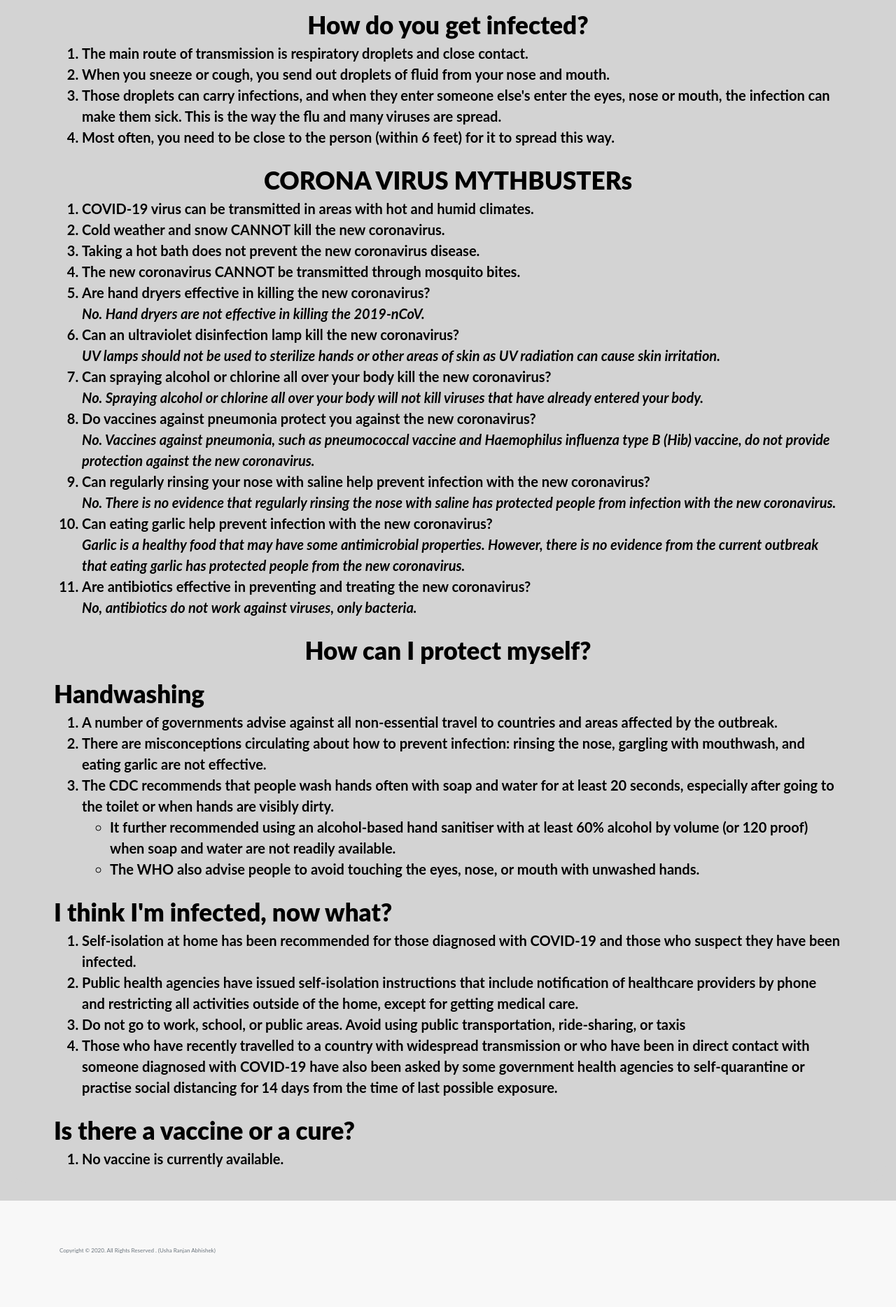
After one commit to Aranjan21/coronaLiveCount, a Flask app: page /wiki in a window 1280 px wide. The commit adds this page. Shown: the part 1092-2960 px from the top of the page at 70% size. Run offline with Flask 2, Linux system fonts and the light colour scheme; some libraries are stand-ins or nearby versions.

Commit message:
adding html

```diff
--- a/app/routes.py
+++ b/app/routes.py
@@ -15,13 +15,14 @@ def corona():
 
     total_confirmed_cases = soup.find_all("p")[3].text
     total_death = soup.find_all("p")[5].text
+    total_recovered = soup.find_all("p")[7].text
     #Parse data that are stored between <tr> ..</tr> of HTML
     tables = soup.find('table', id='sortable_table_global')
     headings = tables.findAll('thead')
     head = [heading.text.strip() for heading in headings]
     if (head[:5] == ['Name', 'Confirmed', 'Changes', 'percentChange','Deceased']):
         pass
-    for table_row in tables.findAll('tr')[2:20]:
+    for table_row in tables.findAll('tr')[2:30]:
         table_data = table_row.find_all('td')
         if not table_data:
             continue
@@ -31,4 +32,11 @@ def corona():
         confirmed.append(confirm.strip())
         death.append(deceased)
 
-    return render_template('index.html',total_confirmed_cases=total_confirmed_cases, total_death=total_death,country=country,death=death,confirmed=confirmed)
+    return render_template('index.html',total_confirmed_cases=total_confirmed_cases, total_death=total_death,total_recovered=total_recovered,country=country,death=death,confirmed=confirmed)
+
+@app.route('/wiki')
+def wiki():
+    """
+    Render the corona facts  template on the /CoronaFacts route
+    """
+    return render_template('corona_facts.html')
--- a/app/static/css/style.css
+++ b/app/static/css/style.css
@@ -67,13 +67,13 @@ p.copyright {
 }
 
 .intro-header {
-    padding-top: 50px;
-    padding-bottom: 50px;
-    text-align: center;
-    color: #f8f8f8;
+    padding-top: 20px;
+    padding-bottom: 20px;
+    text-align: left;
+    color:black;
     background: url(../img/intro-bg.jpg) no-repeat center center;
     background-size: cover;
-    height: 100%;
+    height: 10%;
 }
 
 .intro-message {
--- a/app/templates/base.html
+++ b/app/templates/base.html
@@ -2,13 +2,14 @@
 
 <!DOCTYPE html>
 <html lang="en">
-<head>
+<head style="background-color:rgb(211, 211, 211);">
     <title>{{ title }} | WORLD CORONA DASHBOARD</title>
     <link href="https://maxcdn.bootstrapcdn.com/bootstrap/3.3.7/css/bootstrap.min.css" rel="stylesheet">
     <link href="{{ url_for('static', filename='css/style.css') }}" rel="stylesheet">
-    <link rel="shortcut icon" href="{{ url_for('static', filename='img/favicon.ico') }}">
+    <link rel="shortcut icon" href="{{ url_for('static', filename='img/intro-bg') }}">
 </head>
-<body>
+
+<body style="background-color:lightgrey;">
     <nav class="navbar navbar-default navbar-fixed-top topnav" role="navigation">
         <div class="container topnav">
           <div class="navbar-header">
@@ -18,9 +19,11 @@
                   <span class="icon-bar"></span>
                   <span class="icon-bar"></span>
               </button>
+              <a class="navbar-brand topnav" href="{{ url_for('corona') }}">Live Corona Status</a>
           </div>
           <div class="collapse navbar-collapse" id="bs-example-navbar-collapse-1">
               <ul class="nav navbar-nav navbar-right">
+                <li><a href="{{ url_for('wiki') }}">COVID_FACTS </a></li>
               </ul>
           </div>
         </div>
@@ -36,7 +39,7 @@
                 <div class="col-lg-12">
                     <ul class="list-inline">
                     </ul>
-                    <p class="copyright text-muted small">Copyright © 2020. All Rights Reserved</p>
+                    <p class="copyright text-muted small">Copyright © 2020. All Rights Reserved .  (Usha Ranjan Abhishek)</p>
                 </div>
             </div>
         </div>
--- /dev/null
+++ b/app/templates/corona_facts.html
@@ -0,0 +1,269 @@
+{% extends "base.html" %}
+
+{% block title %}CORONA FACTS{% endblock %}
+{% block body %}
+
+
+<!DOCTYPE html>
+<html lang="en">
+
+<head>
+  <!-- Global site tag (gtag.js) - Google Analytics -->
+  <script async src="https://www.googletagmanager.com/gtag/js?id=UA-54176113-3"></script>
+
+  <script>
+    window.dataLayer = window.dataLayer || [];
+
+    function gtag() {
+      dataLayer.push(arguments);
+    }
+    gtag('js', new Date());
+
+    gtag('config', 'UA-54176113-3');
+  </script>
+
+  <title>Coronavirus Dashboard</title>
+
+  <meta charset="UTF-8">
+  <meta name="viewport" content="width=device-width, initial-scale=1.0">
+  <meta http-equiv="X-UA-Compatible" content="ie=edge">
+
+  <meta name="description" content="Live coronavirus dashboard tracker. See data, maps, social media trends, and learn about prevention measures." />
+  <meta name="keywords" content="coronavirus, covid-19, tracker, dashboard, preperation, prevention, trends, statistics, data" />
+
+  <meta property="og:type" content="website">
+  <meta property="og:url" content="https://ncov2019.live/">
+  <meta property="og:title" content="Coronavirus Dashboard">
+  <meta property="og:description" content="Live coronavirus dashboard tracker. See data, maps, social media trends, and learn about prevention measures.">
+  <meta property="og:image" content="https://ncov2019.live/images/thumbnailcorona.jpg">
+
+  <meta name="twitter:title" content="ncov2019.live - Coronavirus Tracker">
+  <meta name="twitter:description" content="Live coronavirus dashboard. See data, maps, social media trends, and learn about prevention measures.">
+  <meta name="twitter:image" content="https://ncov2019.live/images/thumbnailcorona.jpg">
+  <meta name="twitter:creator" content="@jensechu">
+  <meta name="twitter:card" content="summary_large_image"/>
+
+  <link rel="apple-touch-icon" sizes="180x180" href="/images/apple-touch-icon.png">
+  <link rel="icon" type="image/png" sizes="32x32" href="/images/favicon-32x32.png">
+  <link rel="icon" type="image/png" sizes="16x16" href="/images/favicon-16x16.png">
+  <link rel="manifest" href="/images/site.webmanifest">
+
+  <link rel="stylesheet" type="text/css" href="https://cdn.datatables.net/1.10.20/css/jquery.dataTables.css">
+  <link rel="stylesheet" href="https://stackpath.bootstrapcdn.com/bootstrap/4.4.1/css/bootstrap.min.css" integrity="sha384-Vkoo8x4CGsO3+Hhxv8T/Q5PaXtkKtu6ug5TOeNV6gBiFeWPGFN9MuhOf23Q9Ifjh" crossorigin="anonymous">
+  <link href="/css/style.css?bustIt=yeehaw" rel="stylesheet" type="text/css">
+
+  <script data-ad-client="ca-pub-1484902735551729" async src="https://pagead2.googlesyndication.com/pagead/js/adsbygoogle.js"></script>
+
+  <style>
+    body {
+      background-color: black(132, 133, 130);
+    }
+
+    .row {
+      margin-bottom: 25px;
+    }
+  </style>
+
+</head>
+
+<body>
+    <nav class="navbar navbar-expand-lg navbar-dark">
+  <a class="navbar-brand" href="/data">
+    <span style="padding-bottom: 4px;">
+      <svg style="width: 25px;" aria-hidden="true" focusable="false" data-prefix="fas" data-icon="globe" class="svg-inline--fa fa-globe fa-w-16" role="img" xmlns="http://www.w3.org/2000/svg" viewBox="0 0 496 512">
+
+      </svg>
+    </span>
+     Usha Ranjan Abhishek
+  </a>
+
+  <div class="collapse navbar-collapse" id="navbarSupportedContent">
+    <ul class="navbar-nav mr-auto">
+      <li class="nav-item active">
+      </li>
+    </ul>
+  </div>
+</nav>
+    <div class="container-fluid">
+        <div class="col" style="background-color: lightgrey ; width: inherit; border-radius: 25px;">
+            <h1
+                style="color: black; font-size: 45px; text-align: center; padding-top: 15px; font-weight: bolder; margin-bottom: 25px;">
+                <svg style="width: 50px;" xmlns="http://www.w3.org/2000/svg" viewBox="0 0 640 512">
+                    <path fill="white"
+                        d="M128 128a128 128 0 1 0 128 128 128 128 0 0 0-128-128zm64 144a5.33 5.33 0 0 1-5.33 5.33h-37.34v37.34A5.33 5.33 0 0 1 144 320h-32a5.33 5.33 0 0 1-5.33-5.33v-37.34H69.33A5.33 5.33 0 0 1 64 272v-32a5.33 5.33 0 0 1 5.33-5.33h37.34v-37.34A5.33 5.33 0 0 1 112 192h32a5.33 5.33 0 0 1 5.33 5.33v37.34h37.34A5.33 5.33 0 0 1 192 240zM64 480a32 32 0 0 0 32 32h64a32 32 0 0 0 32-32v-64H64zM192 32a32 32 0 0 0-32-32H96a32 32 0 0 0-32 32v64h128zm447.11 411.25L525.51 19.06C522.2 6.7 509.61-3.18 494.15 1L478.7 5.1q-9.27 2.49-16.06 14.24c-14 6.94-52.3 17.21-68 18.22q-11.76-6.8-21-4.3l-15.49 4.14c-2.42.65-4.2 2-6.15 3.08V32a32 32 0 0 0-32-32h-64a32 32 0 0 0-32 32v64h128l101.66 396.94C457 505.3 469.56 515.18 485 511l15.45-4.14q9.27-2.49 16.06-14.24c13.91-6.88 52.18-17.2 68-18.22q11.76 6.8 21 4.3l15.49-4.1c15.47-4.14 21.43-18.99 18.11-31.35zm-134.4-7.06L412.64 92.37l61.82-16.56 92.07 343.82zM224 128.81c38.62 29.24 64 75.12 64 127.19s-25.38 98-64 127.19v.81h128V128H224zM224 480a32 32 0 0 0 32 32h64a32 32 0 0 0 32-32v-64H224z" />
+                </svg> COVID-19 INFORMATION
+            </h1>
+            <div class="row">
+                <div class="col-lg-11 col-sm-12 container--wrap center">
+                    <h2
+                        style="color: black; font-size: 35px; text-align: center; padding-top: 15px; font-weight: bolder;">
+                        <svg style="width: 25px; padding-bottom: 6px" aria-hidden="true" focusable="false"
+                            data-prefix="fas" data-icon="question-circle"
+                            class="svg-inline--fa fa-question-circle fa-w-16" role="img"
+                            xmlns="http://www.w3.org/2000/svg" viewBox="0 0 512 512">
+                            <path fill="currentColor"
+                                d="M504 256c0 136.997-111.043 248-248 248S8 392.997 8 256C8 119.083 119.043 8 256 8s248 111.083 248 248zM262.655 90c-54.497 0-89.255 22.957-116.549 63.758-3.536 5.286-2.353 12.415 2.715 16.258l34.699 26.31c5.205 3.947 12.621 3.008 16.665-2.122 17.864-22.658 30.113-35.797 57.303-35.797 20.429 0 45.698 13.148 45.698 32.958 0 14.976-12.363 22.667-32.534 33.976C247.128 238.528 216 254.941 216 296v4c0 6.627 5.373 12 12 12h56c6.627 0 12-5.373 12-12v-1.333c0-28.462 83.186-29.647 83.186-106.667 0-58.002-60.165-102-116.531-102zM256 338c-25.365 0-46 20.635-46 46 0 25.364 20.635 46 46 46s46-20.636 46-46c0-25.365-20.635-46-46-46z">
+                            </path>
+                        </svg> What is the Coronavirus?</h2>
+                    <ol style="color: black; font-size: 20px;">
+                        <li>
+                             Novel Coronavirus is a virus (more specifically, a coronavirus)
+                            identified as the cause of an outbreak of respiratory illness first detected in Wuhan,
+                            China.
+                        </li>
+                        <li>
+                            Early on, many of the patients in the outbreak in Wuhan, China reportedly had some link
+                            to a large seafood and animal market, suggesting animal-to-person spread.
+                        </li>
+                        <li>
+                            However, a growing number of patients reportedly have not had exposure to animal
+                            markets, indicating person-to-person spread is occurring.
+                        </li>
+                        <li>
+                            The name coronavirus is derived from the Latin corona, meaning "crown" or "halo", which
+                            refers to the characteristic appearance reminiscent of a crown.
+                        </li>
+                    </ol>
+                    <h2
+                        style="color: black; font-size: 35px; text-align: center; padding-top: 15px; font-weight: bolder;">
+                        What does it look like?</h2>
+                    <p style="text-align: center; color: black;">These images are colorized and from electron
+                        microscropes</p>
+                    <div style="text-align: center;">
+                        <img width="500px;"
+                            src="https://cnet1.cbsistatic.com/img/uczm50w1XdnHgoE962ade2rOB5w=/940x0/2020/01/21/144e65f7-60cd-4dc7-ab7c-d93fb75ad624/gettyimages-1134490146.jpg"
+                            alt="Coronavirus under a microscope">
+                    </div>
+                    <h2
+                        style="color: black; font-size: 35px; text-align: center; padding-top: 15px; font-weight: bolder;">
+                        How do you get infected?</h2>
+                    <ol style="color: black; font-size: 20px;">
+                        <li>
+                            The main route of transmission is respiratory droplets and close contact.
+                        </li>
+                        <li>
+                            When you sneeze or cough, you send out droplets of fluid from your nose and mouth.
+                        </li>
+                        <li>
+                            Those droplets can carry infections, and when they enter someone else's enter the eyes, nose
+                            or mouth, the infection can make them sick. This is the way the flu and many viruses are
+                            spread.
+                        </li>
+                        <li>
+                            Most often, you need to be close to the person (within 6 feet) for it to spread this way.
+                        </li>
+                    </ol>
+
+                    <h2
+                        style="color: black; font-size: 35px; text-align: center; padding-top: 15px; font-weight: bolder;">
+                        CORONA VIRUS MYTHBUSTERs</h2>
+                    <ol style="color: black; font-size: 20px;">
+                        <li>
+                            COVID-19 virus can be transmitted in areas with hot and humid climates.
+                        </li>
+                        <li>
+                            Cold weather and snow CANNOT kill the new coronavirus.
+                        </li>
+                        <li>
+                            Taking a hot bath does not prevent the new coronavirus disease.
+                        </li>
+                        <li>
+                            The new coronavirus CANNOT be transmitted through mosquito bites.
+                        </li>
+                        <li>
+                            Are hand dryers effective in killing the new coronavirus?
+                            <br><i>No. Hand dryers are not effective in killing the 2019-nCoV.</i>
+                        </li>
+                        <li>
+                            Can an ultraviolet disinfection lamp kill the new coronavirus?
+                            <br><i>UV lamps should not be used to sterilize hands or other areas of skin as UV radiation can cause skin irritation.</i>
+                        </li>
+                        <li>
+                            Can spraying alcohol or chlorine all over your body kill the new coronavirus?
+                            <br><i>No. Spraying alcohol or chlorine all over your body will not kill viruses that have already entered your body.</i>
+                        </li>
+                        <li>
+                            Do vaccines against pneumonia protect you against the new coronavirus?
+                            <br> <i>No. Vaccines against pneumonia, such as pneumococcal vaccine and Haemophilus influenza type B (Hib) vaccine, do not provide protection against the new coronavirus.</i>
+                        </li>
+                        <li>
+                            Can regularly rinsing your nose with saline help prevent infection with the new coronavirus?
+                            <br> <i>No. There is no evidence that regularly rinsing the nose with saline has protected people from infection with the new coronavirus.</i>
+                        </li>
+                        <li>
+                            Can eating garlic help prevent infection with the new coronavirus?
+                            <br> <i>Garlic is a healthy food that may have some antimicrobial properties. However, there is no evidence from the current outbreak that eating garlic has protected people from the new coronavirus.</i>
+                        </li>
+                        <li>
+                            Are antibiotics effective in preventing and treating the new coronavirus?
+                            <br> <i>No, antibiotics do not work against viruses, only bacteria.</i>
+                        </li>
+                    </ol>
+
+                    <h2
+                        style="color: black; font-size: 35px; text-align: center; padding-top: 15px; font-weight: bolder;">
+                        How can I protect myself?</h2>
+                    <h2
+                        style="color: black; font-size: 35px; text-align: left; padding-top: 15px; font-weight: bolder;">
+                        Handwashing</h2>
+                    <ol style="color: black; font-size: 20px;">
+                        <li>
+                            A number of governments advise against all non-essential travel to countries and areas
+                            affected by the outbreak.
+                        </li>
+                        <li>
+                            There are misconceptions circulating about how to prevent infection: rinsing the nose,
+                            gargling with mouthwash, and eating garlic are not effective. </li>
+                        <li>
+                            The CDC recommends that people wash hands often with soap and water for at least 20 seconds,
+                            especially after going to the toilet or when hands are visibly dirty. </li>
+                        <ul>
+                            <li>
+                                It further recommended using an alcohol-based hand sanitiser with at least 60% alcohol
+                                by volume (or 120 proof) when soap and water are not readily available.
+                            </li>
+                            <li>
+                                The WHO also advise people to avoid touching the eyes, nose, or mouth with unwashed
+                                hands.
+                            </li>
+                        </ul>
+
+                    </ol>
+
+                    <h2 style="color: black; font-size: 35px; text-align: left; padding-top: 15px; font-weight: bolder;">
+                        I think I'm infected, now what?</h2>
+                    <ol style="color: black; font-size: 20px;">
+                        <li>
+                            Self-isolation at home has been recommended for those diagnosed with COVID-19 and those who
+                            suspect they have been infected.
+                        </li>
+                        <li>
+                            Public health agencies have issued self-isolation instructions that include notification of
+                            healthcare providers by phone and restricting all activities outside of the home, except for
+                            getting medical care.
+                        </li>
+                        <li>
+                            Do not go to work, school, or public areas. Avoid using public transportation, ride-sharing,
+                            or taxis
+                        </li>
+                        <li>
+                            Those who have recently travelled to a country with widespread transmission or who have been in direct contact with someone diagnosed with COVID-19 have also been asked by some government health agencies to self-quarantine or practise social distancing for 14 days from the time of last possible exposure.
+                        </li>
+                    </ol>
+                    <h2 style="color: black; font-size: 35px; text-align: left; padding-top: 15px; font-weight: bolder;">
+                        Is there a vaccine or a cure?</h2>
+                        <ol style="color: black; font-size: 20px;">
+                            <li>
+No vaccine is currently available.
+                            </li>
+
+                        </ol>
+                </div>
+            </div>
+        </div>
+    </div>
+</body>
+
+</html>
+
+{% endblock %}
```
Also changed, not shown: app/templates/index.html (+14 -10 lines), app/static/img/intro-bg.jpg (added).
